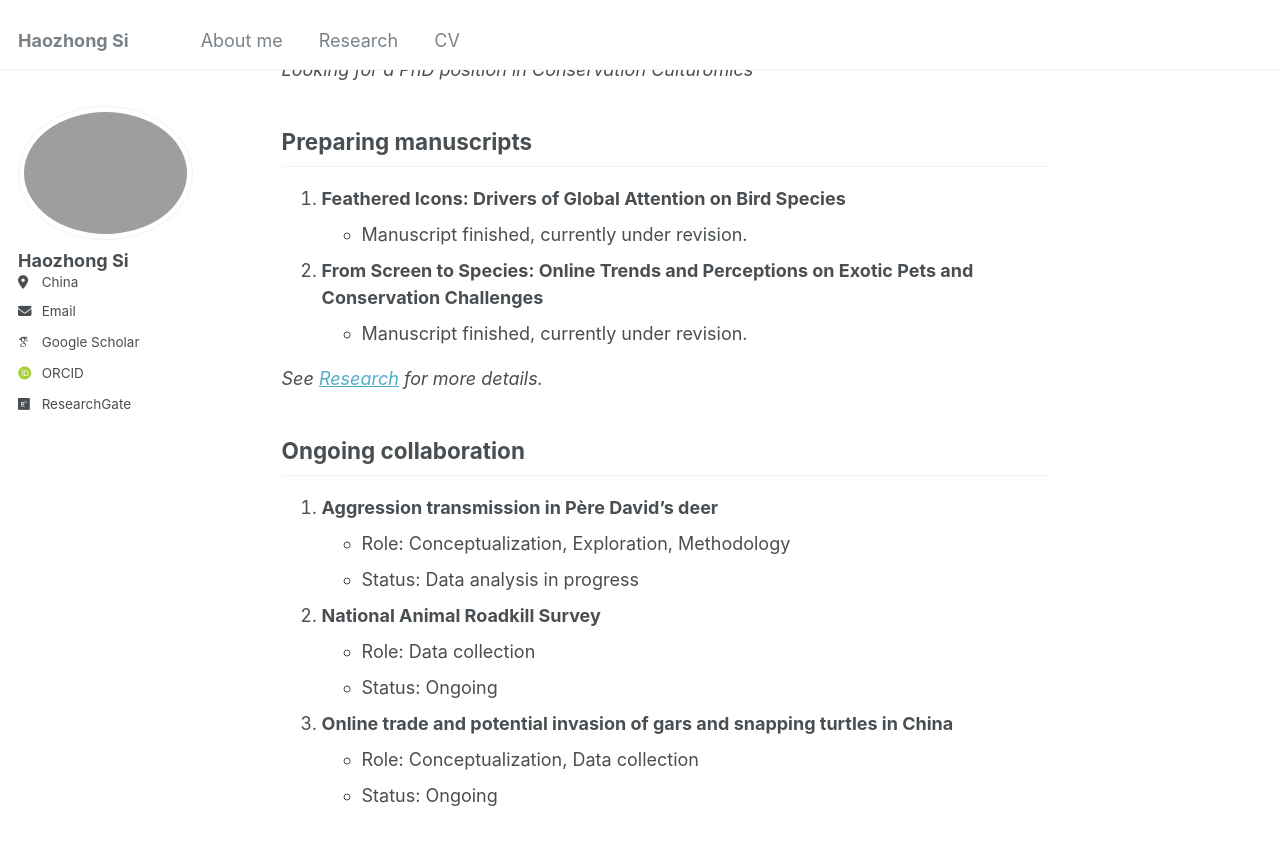
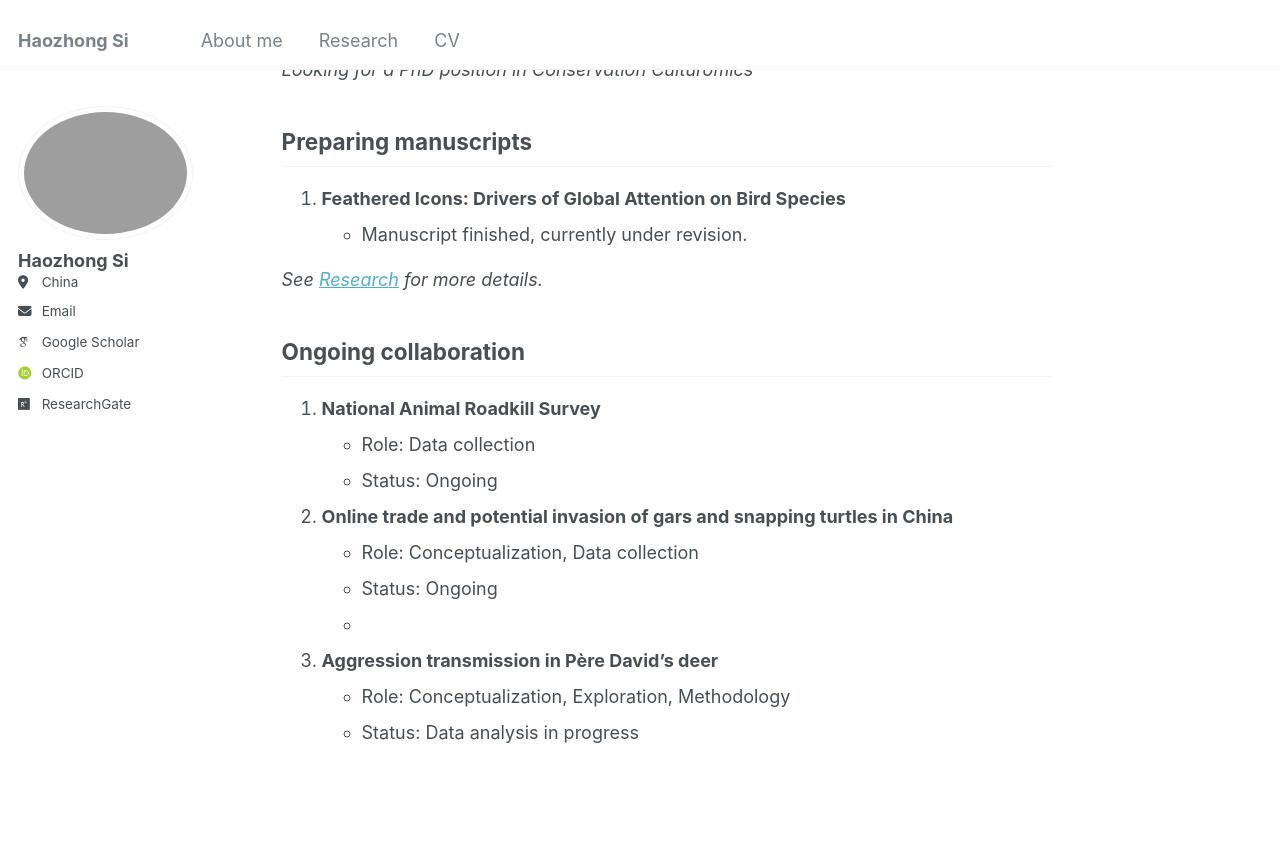
Before and after one commit to caicai555/hzsi-website, a Jekyll site: the page built from _pages/about.md, in a window 1280 px wide and 900 px high, scrolled down 565 px. Shown: the top 845 px of the window. Built offline with Jekyll 4.4.1, drawn with Linux system fonts in a browser that asks for light colours; some web fonts are replaced.

Commit message:
Update about.md

```diff
--- a/_pages/about.md
+++ b/_pages/about.md
@@ -21,21 +21,18 @@ Preparing manuscripts
 1. **Feathered Icons: Drivers of Global Attention on Bird Species**
    - Manuscript finished, currently under revision.
 
-2. **From Screen to Species: Online Trends and Perceptions on Exotic Pets and Conservation Challenges**
-   - Manuscript finished, currently under revision.
-
 *See [Research](https://caicai555.github.io/hzsi-website/research) for more details.*
 
 Ongoing collaboration
 ---
-1. **Aggression transmission in Père David's deer**
-   - Role: Conceptualization, Exploration, Methodology
-   - Status: Data analysis in progress
-
-2. **National Animal Roadkill Survey**
+1. **National Animal Roadkill Survey**
    - Role: Data collection
    - Status: Ongoing
 
-4. **Online trade and potential invasion of gars and snapping turtles in China**
+2. **Online trade and potential invasion of gars and snapping turtles in China**
    - Role: Conceptualization, Data collection
    - Status: Ongoing
+   -
+3. **Aggression transmission in Père David's deer**
+   - Role: Conceptualization, Exploration, Methodology
+   - Status: Data analysis in progress
```
